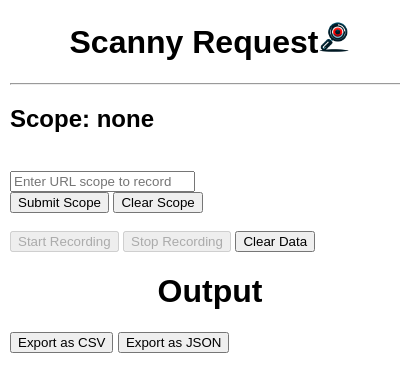
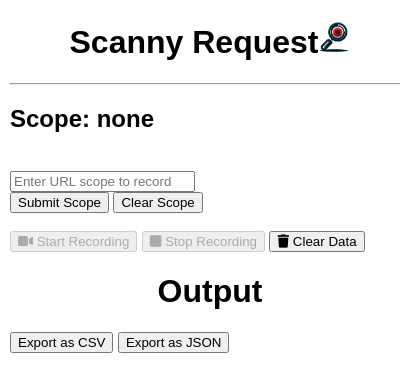
Before and after one commit to LEndres-NetSPI/Scanny-Request, a browser extension: page popup.html in a window 400 px wide. Drawn offline with Linux system fonts and the light colour scheme.

Commit message:
Favicon stylesheet + record start/stop and delete buttons added

```diff
--- a/popup.html
+++ b/popup.html
@@ -13,6 +13,9 @@
         h1 { text-align: center; }
 
     </style>
+
+    <link rel="stylesheet" href="https://cdnjs.cloudflare.com/ajax/libs/font-awesome/6.1.1/css/all.min.css">
+
 </head>
 <body>
     <h1>Scanny Request<img src="icon.png" style="width:32px; height:32px;"></h1><hr>
@@ -22,9 +25,9 @@
     <button id="clearScope">Clear Scope</button><br><br>
 
 
-<button id="startRecording" class="btn btn-danger" disabled>Start Recording</button>
-<button id="stopRecording" disabled>Stop Recording</button>
-<button id="clearData">Clear Data</button>
+    <button id="startRecording" class="btn btn-danger" disabled><i class="fa-solid fa-video"></i> Start Recording</button>
+    <button id="stopRecording" disabled><i class="fa-solid fa-square"></i> Stop Recording</button>
+    <button id="clearData"><i class="fa-solid fa-trash"></i> Clear Data</button>
 
 
     <div id="log"></div>
```
